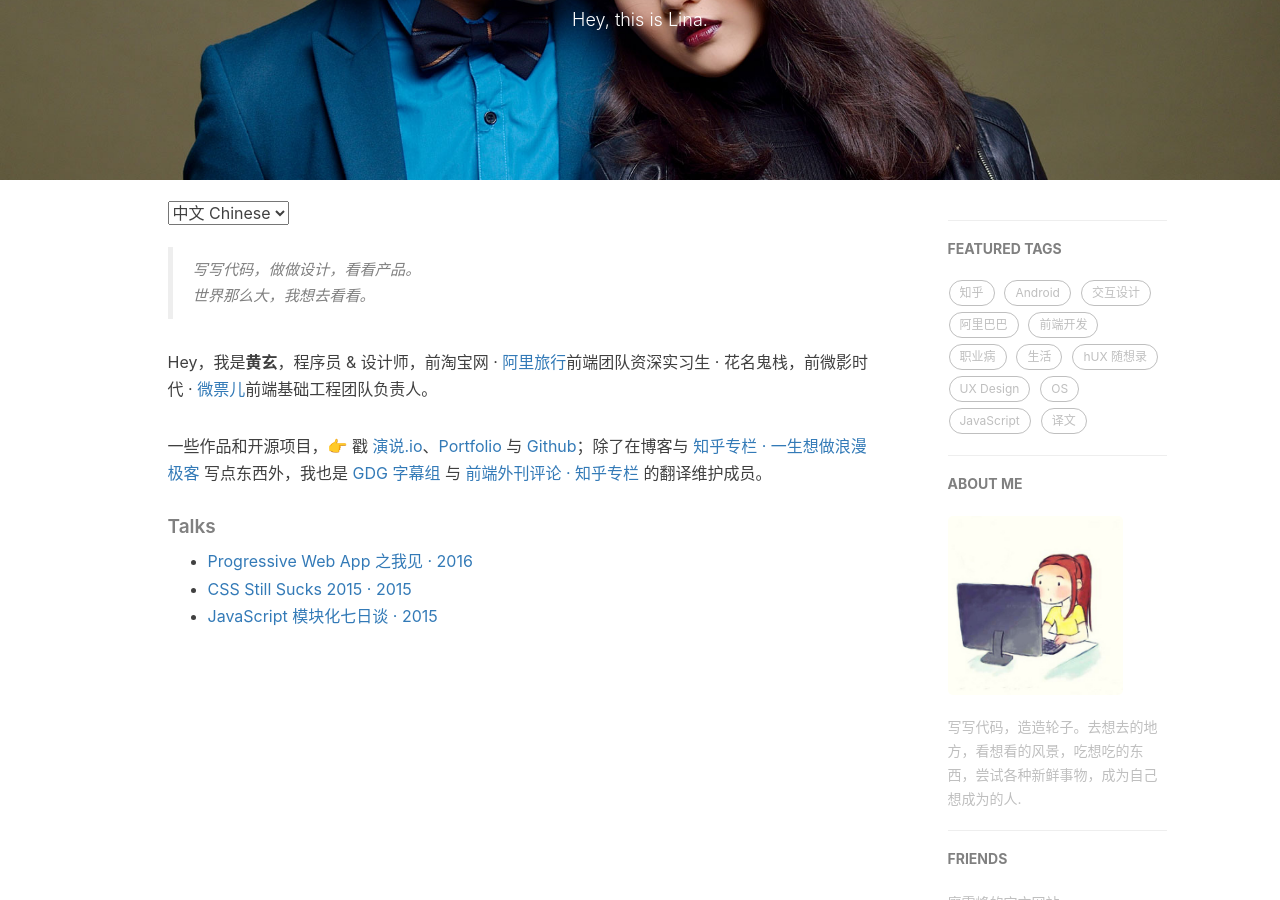
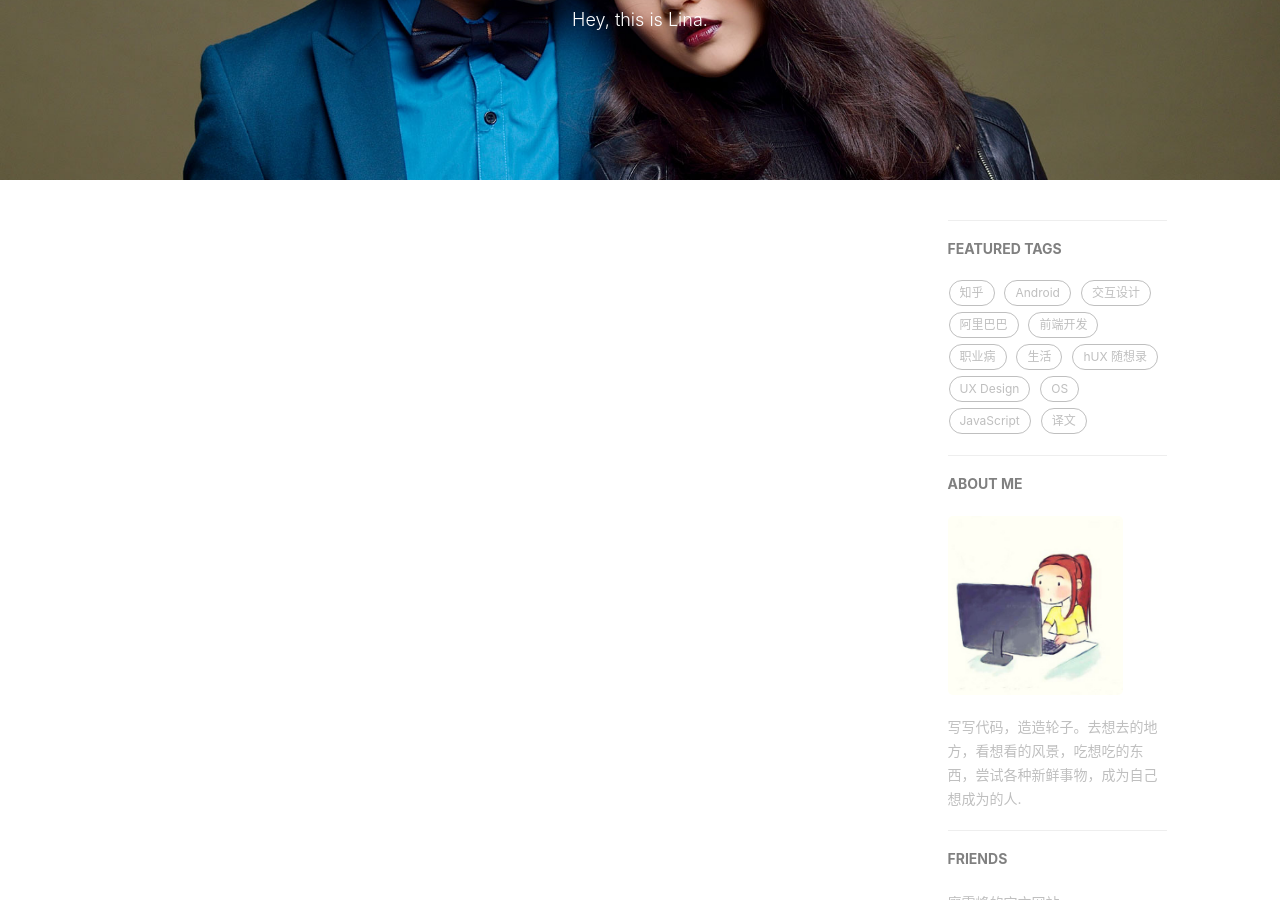
Before and after one commit to LizzieZhao/Blog, a Jekyll site: the page built from about.html, in a window 1280 px wide and 900 px high, scrolled down 238 px. Built offline with Jekyll 4.4.1, drawn with Linux system fonts in a browser that asks for light colours; nearby versions of some CDN libraries; comment, search, counter and statistics services are not loaded.

Commit message:
change about

```diff
--- a/about.html
+++ b/about.html
@@ -4,94 +4,6 @@ title: "About"
 description: "Hey, this is Lina."
 header-img: "img/about-bg.jpg"
 ---
-
-<!-- Language Selector -->
-<select class="sel-lang" onchange= "onLanChange(this.options[this.options.selectedIndex].value)">
-    <option value="0" selected> 中文 Chinese </option>
-    <option value="1"> 英文 English </option>
-</select>
-
-<!-- Chinese Version -->
-<div class="zh post-container">
-
-    <!--copied from markdown -->
-    <blockquote><p>写写代码，做做设计，看看产品。<br>
-    世界那么大，我想去看看。</p></blockquote>
-
-    <p>Hey，我是<strong>黄玄</strong>，程序员 &amp; 设计师，前淘宝网 · <a href="http://alitrip.com">阿里旅行</a>前端团队资深实习生 · 花名鬼栈，前微影时代 · <a href="http://www.wepiao.com/?r=movie">微票儿</a>前端基础工程团队负责人。</p>
-
-    <p>一些作品和开源项目，👉 戳 <a href="https://zhuanlan.zhihu.com/p/21280918">演说.io</a>、<a href="/portfolio">Portfolio</a> 与 <a href="http://github.com/huxpro">Github</a>；除了在博客与 <a href="http://zhuanlan.zhihu.com/huxblog">知乎专栏 · 一生想做浪漫极客</a> 写点东西外，我也是 <a href="http://www.gfansub.com/">GDG 字幕组</a> 与 <a href="http://zhuanlan.zhihu.com/FrontendMagazine">前端外刊评论 · 知乎专栏</a> 的翻译维护成员。</p>
-
-    <h5>Talks</h5>
-
-    <ul>
-    <li><a href="http://huangxuan.me/2016/06/05/pwa-in-my-pov/">Progressive Web App 之我见 · 2016</a></li>
-    <li><a href="http://huangxuan.me/2015/12/28/css-sucks-2015/">CSS Still Sucks 2015 · 2015</a></li>
-    <li><a href="http://huangxuan.me/2015/07/09/js-module-7day/">JavaScript 模块化七日谈 · 2015</a></li>
-    </ul>
-</div>
-
-<!-- English Version -->
-<div class="en post-container">
-    <blockquote><p>Yet another Frontend Engineer. <br>
-    Yet another Lifelong Designer.</p></blockquote>
-
-    <p>Hi, I am <strong>Huang Xuan(黄玄)</strong>，you can call me <strong>Hux</strong>. I'm an engineer &amp; a designer who loves to build software such as <a href="http://yanshuo.io">Yanshuo.io</a> and more (<a href="/portfolio">Portfolio 👉</a> and <a href="http://github.com/huxpro">Github 👉</a>). I studied Digital Media Art and graduated from <a href="https://en.wikipedia.org/wiki/Communication_University_of_China">Communication University of China</a> in 2016.</p>
-
-    <p>As an engineer, I worked at Wepiao (<a href="https://www.crunchbase.com/organization/wepiao#/entity">see CrunchBase</a>) as the dev lead of Front-End Infrastructure Team, and used to intern at <a href="https://www.alitrip.com/">Alibaba Trip</a> for one year. As a designer, I was offered to be the UI/UX Designer Intern of Alibaba, Microsoft etc.</p>
-
-    <p>Moreover, I'm also a translator at <a href="http://www.gfansub.com/">GDG China Subtitle Team</a>, maintainer at <a href="http://zhuanlan.zhihu.com/FrontendMagazine">Frontend Magazine</a> and the owner of <a href="http://zhuanlan.zhihu.com/huxblog">Lifelong Romantic Geek</a>.</p>
-
-    <h5>Talks</h5>
-
-    <ul>
-    <li><a href="http://huangxuan.me/2016/06/05/pwa-in-my-pov/">Progressive Web App in my pov · 2016</a></li>
-    <li><a href="http://huangxuan.me/2015/12/28/css-sucks-2015/">CSS Still Sucks 2015 · 2015</a></li>
-    <li><a href="http://huangxuan.me/2015/07/09/js-module-7day/">JavaScript Modularization Journey · 2015</a></li>
-    </ul>
-</div>
-
-<!-- Handle Language Change -->
-<script type="text/javascript">
-    // get nodes
-    var $zh = document.querySelector(".zh");
-    var $en = document.querySelector(".en");
-    var $select = document.querySelector("select");
-
-    // bind hashchange event
-    window.addEventListener('hashchange', _render);
-
-    // handle render
-    function _render(){
-        var _hash = window.location.hash;
-        // en
-        if(_hash == "#en"){
-            $select.selectedIndex = 1;
-            $en.style.display = "block";
-            $zh.style.display = "none";
-        // zh by default
-        }else{
-            // not trigger onChange, otherwise cause a loop call.
-            $select.selectedIndex = 0;
-            $zh.style.display = "block";
-            $en.style.display = "none";
-        }
-    }
-
-    // handle select change
-    function onLanChange(index){
-        if(index == 0){
-            window.location.hash = "#zh"
-        }else{
-            window.location.hash = "#en"
-        }
-    }
-
-    // init
-    _render();
-</script>
-
-
 
 {% if site.duoshuo_username %}
 <!-- 多说评论框 start -->
```
